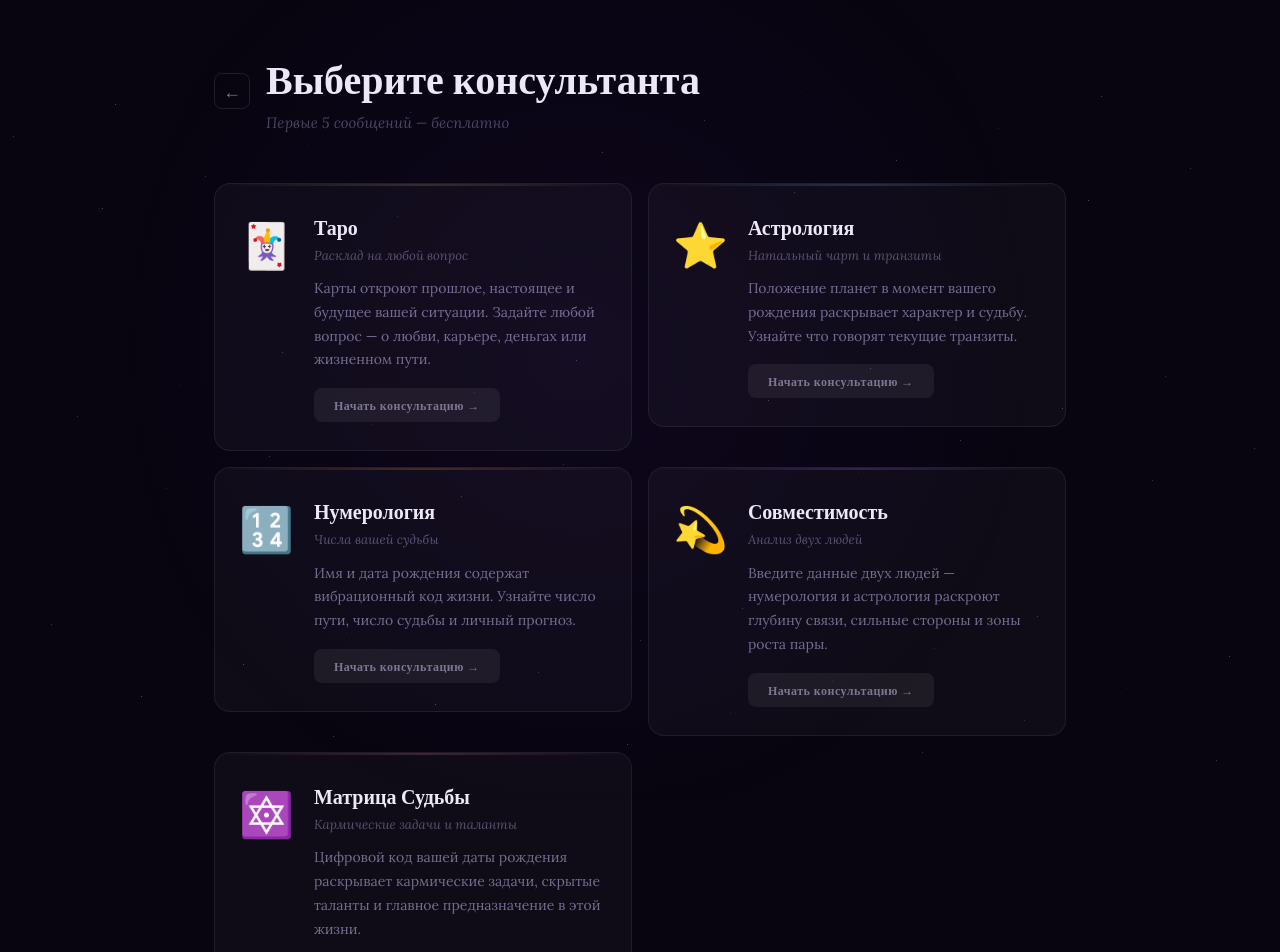
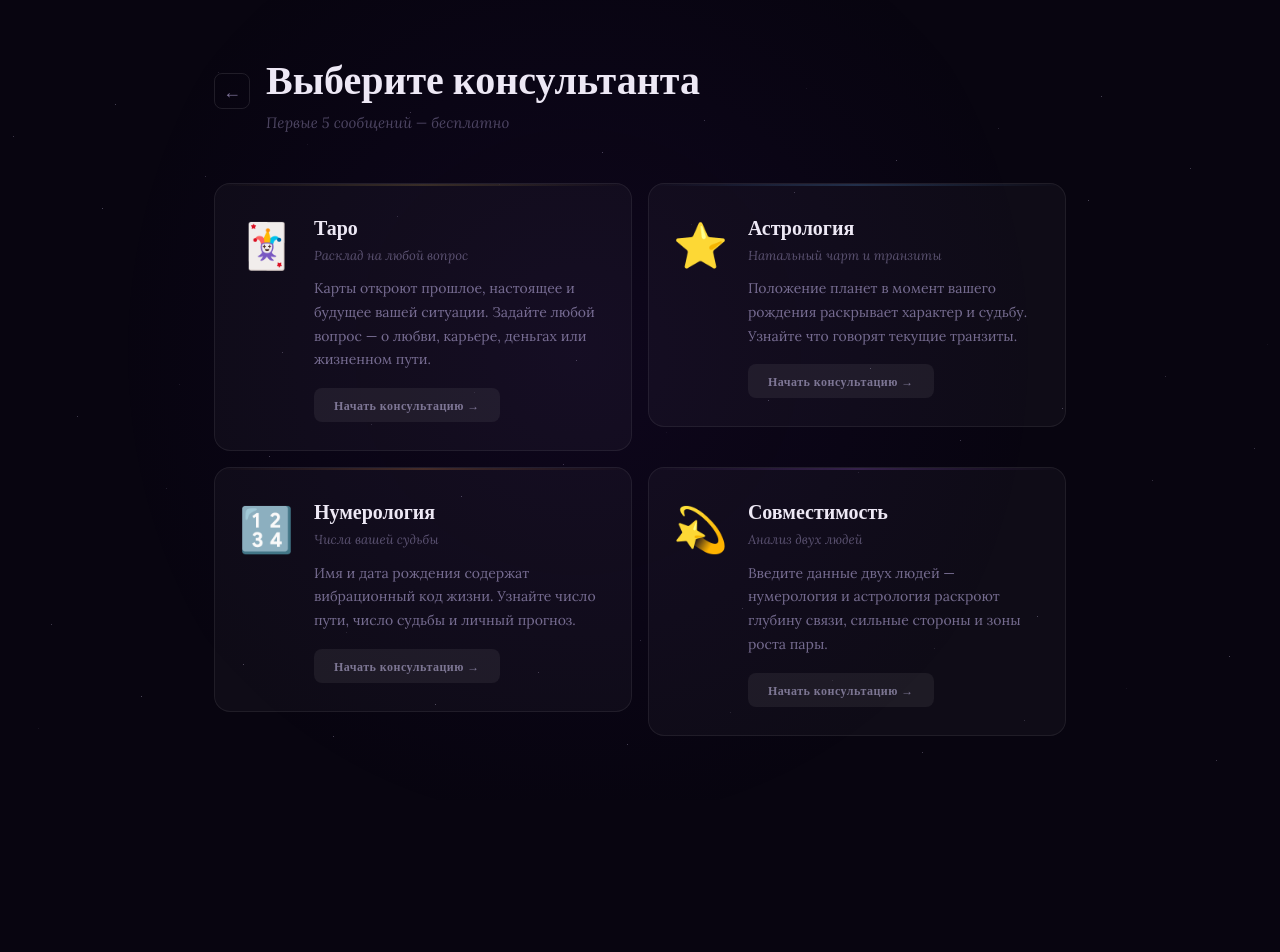
Before and after one commit to ramin555523/mystic-ai, a Next.js app: page /choose in a window 1280 px wide. Shown: the top 952 px of the page. After the commit the page ends 816 px from the top, so only its background shows below. Built offline with nearby package versions, Linux system fonts and the light colour scheme.

Commit message:
remove destiny from free chat

```diff
--- a/src/app/choose/page.tsx
+++ b/src/app/choose/page.tsx
@@ -7,7 +7,6 @@ const MODULES = [
   { key:'astrology', name:'Астрология', sub:'Натальный чарт и транзиты', icon:'⭐', color:'rgba(100,180,255,1)', glow:'rgba(100,180,255,0.15)', desc:'Положение планет в момент вашего рождения раскрывает характер и судьбу. Узнайте что говорят текущие транзиты.', href:'/chat/astrology' },
   { key:'numerology', name:'Нумерология', sub:'Числа вашей судьбы', icon:'🔢', color:'rgba(255,160,80,1)', glow:'rgba(255,160,80,0.15)', desc:'Имя и дата рождения содержат вибрационный код жизни. Узнайте число пути, число судьбы и личный прогноз.', href:'/chat/numerology' },
   { key:'compatibility', name:'Совместимость', sub:'Анализ двух людей', icon:'💫', color:'rgba(192,112,255,1)', glow:'rgba(192,112,255,0.15)', desc:'Введите данные двух людей — нумерология и астрология раскроют глубину связи, сильные стороны и зоны роста пары.', href:'/chat/compatibility' },
-  { key:'destiny', name:'Матрица Судьбы', sub:'Кармические задачи и таланты', icon:'🔯', color:'rgba(255,120,180,1)', glow:'rgba(255,120,180,0.15)', desc:'Цифровой код вашей даты рождения раскрывает кармические задачи, скрытые таланты и главное предназначение в этой жизни.', href:'/chat/destiny' },
 ]
 
 export default function ChooseModule() {
--- a/src/app/dashboard/page.tsx
+++ b/src/app/dashboard/page.tsx
@@ -375,13 +375,12 @@ export default function Dashboard() {
         {/* Modules */}
         <div style={{marginBottom:'20px'}}>
           <div style={{fontFamily:'"Playfair Display",serif',fontSize:'10px',letterSpacing:'4px',color:'rgba(180,150,255,0.4)',marginBottom:'14px',textTransform:'uppercase'}}>Консультации</div>
-          <div className="modules-row" style={{display:'grid',gridTemplateColumns:'repeat(5,1fr)',gap:'12px'}}>
+          <div className="modules-row" style={{display:'grid',gridTemplateColumns:'repeat(4,1fr)',gap:'12px'}}>
             {[
               {key:'tarot',title:'Таро',sub:'Расклад на вопрос',desc:'Карты откроют скрытое и подскажут путь',href:'/chat/tarot'},
               {key:'astrology',title:'Астрология',sub:'Натальный чарт',desc:'Планеты расскажут о вашем пути и транзитах',href:'/chat/astrology'},
               {key:'numerology',title:'Нумерология',sub:'Числа судьбы',desc:'Имя и дата рождения хранят код вашей жизни',href:'/chat/numerology'},
               {key:'compatibility',title:'Совместимость',sub:'Анализ пары',desc:'Раскройте тайну связи двух людей',href:'/chat/compatibility'},
-              {key:'destiny',title:'Матрица Судьбы',sub:'Карма и предназначение',desc:'Кармические задачи и таланты по дате рождения',href:'/chat/destiny'},
             ].map((m,i)=>(
               <Link key={i} href={m.href} className="module-btn" style={{borderTop:`2px solid ${MODULE_COLORS[m.key].replace('1)','0.5)')}`}}>
                 <div style={{fontSize:'26px',marginBottom:'10px'}}>{MODULE_ICONS[m.key]}</div>
```
